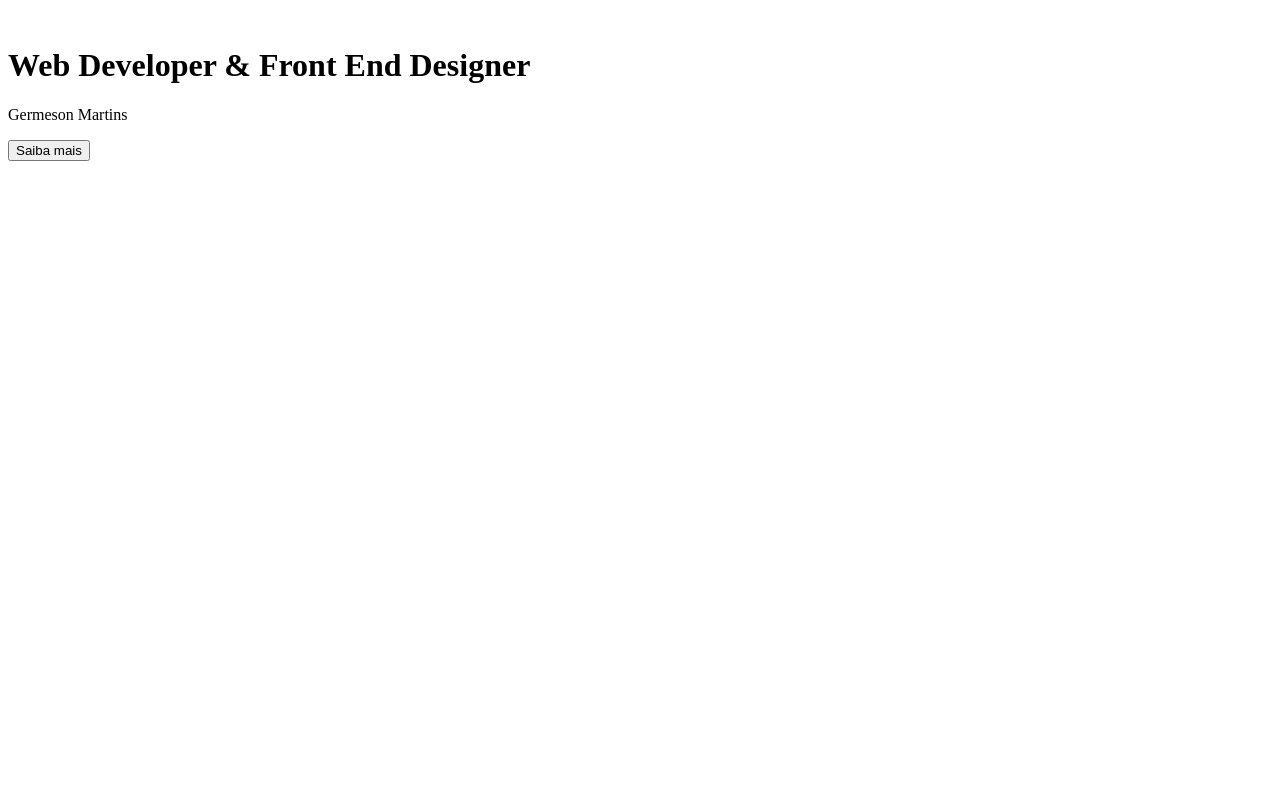
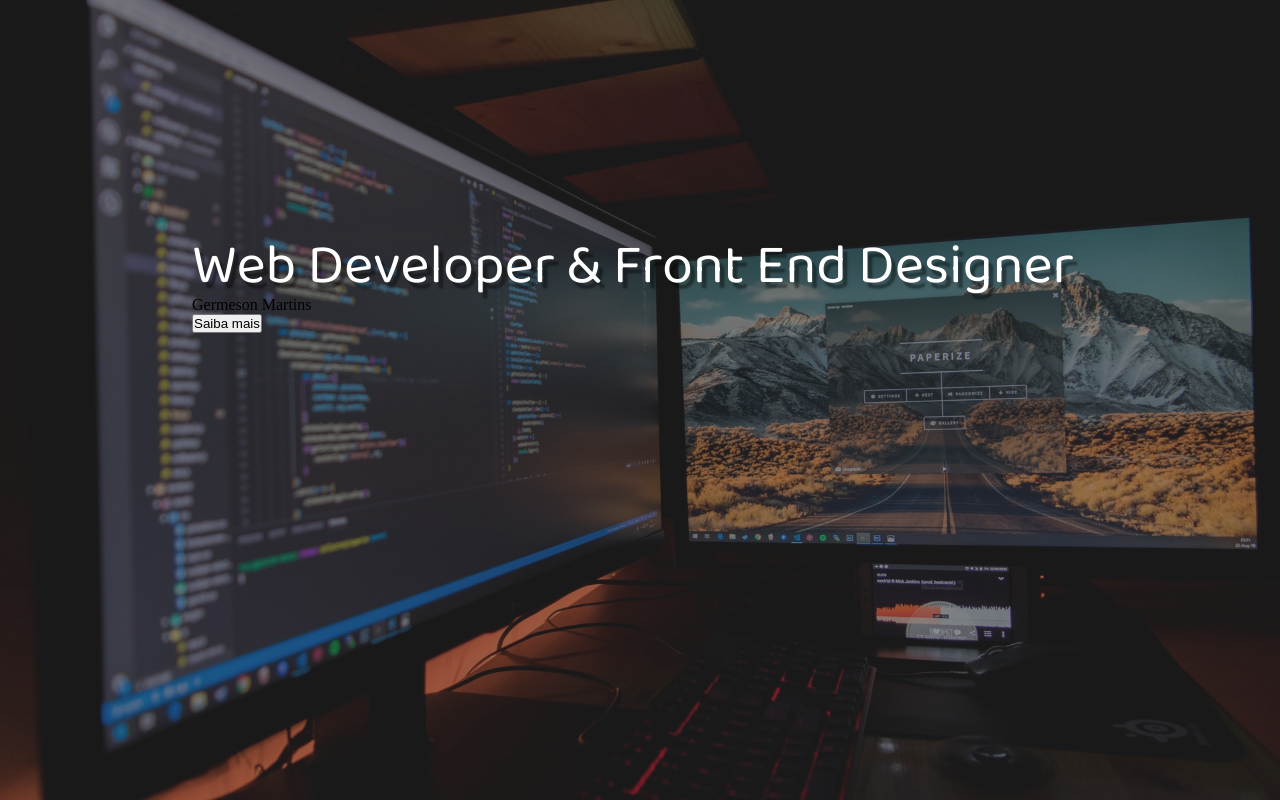
Before and after one commit to codemartins/portifolio, a plain HTML site: page index.html in a window 1280 px wide. Drawn offline with Linux system fonts and the light colour scheme.

Commit message:
estrutura inicial de arquivos

```diff
--- a/index.html
+++ b/index.html
@@ -15,12 +15,14 @@
 
     <div class="container">
         <header>
-            <dev class="img-wrapper">
-                <img src="" alt="">
-            </dev>
-            <h1>Web Developer & Front End Designer</h1>
-            <p>Germeson Martins</p>
-            <button>Saiba mais</button>
+            <div class="img-wrapper">
+                <img src="image/bg.jpg" alt="">
+            </div>
+            <div class="banner">
+                <h1>Web Developer & Front End Designer</h1>
+                <p>Germeson Martins</p>
+                <button>Saiba mais</button>
+            </div>
         </header>
     </div>
 </body>
--- a/style.css
+++ b/style.css
@@ -1,3 +1,42 @@
 @import url('https://fonts.googleapis.com/css2? family= Baloo+Da+2:wght@400;500;600;700 & family= Josefin+Slab:ital,wght@0,300; 0,400;0,600;1,300;1,400;1,600 & family= Mulish:ital,wght@0,200;0,300;0,400;1,200;1,300;1,400 & display=swap');
 
 @import url('https://cdnjs.cloudflare.com/ajax/libs/font-awesome/6.2.1/css/all.min.css');
+
+*{
+    margin: 0;
+    padding: 0;
+}
+
+header{
+    width: 100%;
+    height: 100vh;
+    overflow: hidden;
+    position: relative;
+}
+.img-wrapper{
+    width: 100%;
+    height: 100%;
+    background-color: rgba(0,0,0,0.8)
+}
+
+.img-wrapper img{
+    width: 100%;
+    height: 100vh;
+    object-fit: cover;
+    opacity: 0.5;
+}
+
+.banner{
+    position: absolute;
+    top: 30%;
+    left: 15%;
+}
+
+.banner h1{
+    color: #ffffff;
+    font-size: 3.5rem;
+    font-family: "Baloo Da 2", serif;
+    font-weight: 200;
+    text-shadow: .3rem .4rem 2px rgba(0, 0, 0, .4);
+    line-height: 3.5rem
+}
```
